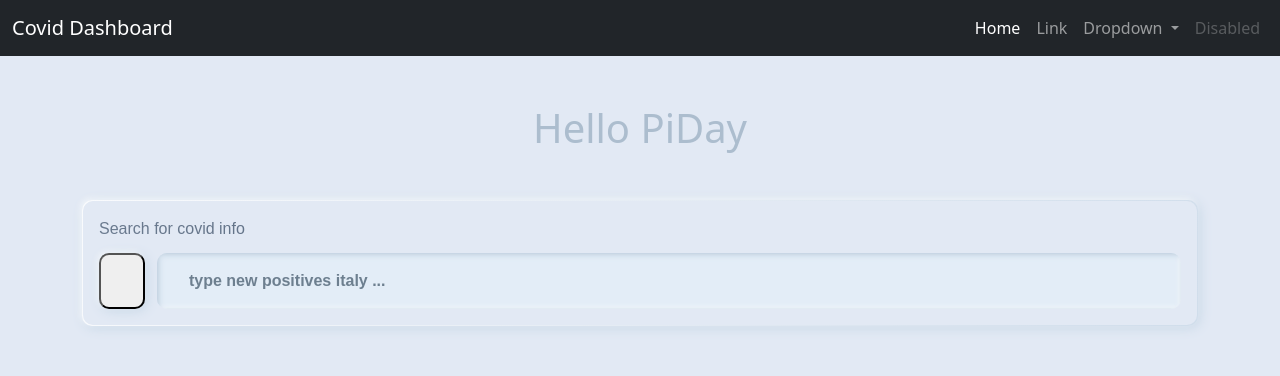
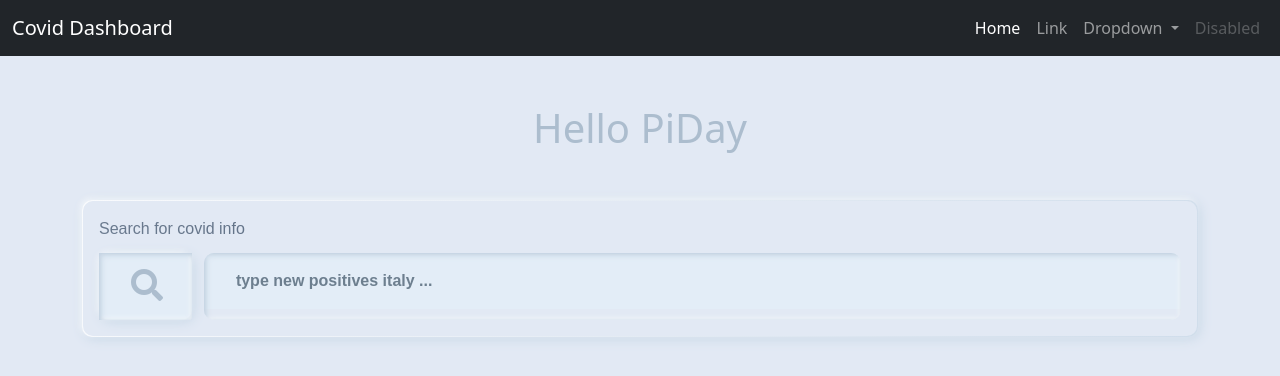
Before and after one commit to Pi-Campus/team_97, a website: page index.html in a window 1280 px wide. Drawn offline with nearby package versions, Linux system fonts and the light colour scheme.

Commit message:
fix vari

```diff
--- a/index.html
+++ b/index.html
@@ -7,6 +7,9 @@
 
     <!-- Bootstrap CSS -->
     <link href="https://cdn.jsdelivr.net/npm/bootstrap@5.0.0-beta2/dist/css/bootstrap.min.css" rel="stylesheet" integrity="sha384-BmbxuPwQa2lc/FVzBcNJ7UAyJxM6wuqIj61tLrc4wSX0szH/Ev+nYRRuWlolflfl" crossorigin="anonymous">
+
+
+    <link rel="stylesheet" href="https://cdnjs.cloudflare.com/ajax/libs/font-awesome/5.15.2/css/all.min.css" integrity="sha512-HK5fgLBL+xu6dm/Ii3z4xhlSUyZgTT9tuc/hSrtw6uzJOvgRr2a9jyxxT1ely+B+xFAmJKVSTbpM/CuL7qxO8w==" crossorigin="anonymous"/>
 
     <link rel="stylesheet" href="style.css">
 
@@ -56,7 +59,7 @@
                     <label>Search for covid info</label>
                     <div class="d-flex">
                       <button class="Icon">
-
+                        <i class="fas fa-search fa-2x"></i>
                       </button>
                       <div class="InputContainer">
                         <input placeholder="type new positives italy ..."/>
--- a/style.css
+++ b/style.css
@@ -37,9 +37,6 @@
     margin-right: 12px;
     box-shadow: -2px -2px 6px rgba(255, 255, 255, 0.6), 2px 2px 12px #c8d8e7;
   }
-  .Icon svg {
-    transform: translate(-1px, -1px);
-  }
 
   label {
     font-family: "Hind", sans-serif;
@@ -53,6 +50,37 @@
 
   .InputContainer {
     width: 100%;
+  }
+
+  button.Icon {
+    position: relative;
+    background-color: #e3edf7;
+    padding: 16px 32px;
+    border: none;
+    display: block;
+    font-family: "Orbitron", sans-serif;
+    font-weight: 600;
+    color: #a9b8c9;
+    -webkit-appearance: none;
+    transition: all 240ms ease-out;
+    border-radius: var(--border-radius);
+    --top-shadow: inset 1px 1px 3px #c5d4e3, inset 2px 2px 6px #c5d4e3;
+    --bottom-shadow: inset -2px -2px 4px rgba(255,255,255, .7);
+  }
+
+
+  button.Icon:focus {
+    background-color: #e3edf7;
+    padding: 16px 32px;
+    border: none;
+    display: block;
+    font-family: "Orbitron", sans-serif;
+    font-weight: 600;
+    color: #a9b8c9;
+    -webkit-appearance: none;
+    transition: all 240ms ease-out;
+    --top-shadow: inset 1px 1px 3px #c5d4e3, inset 2px 2px 6px #c5d4e3;
+    --bottom-shadow: inset -2px -2px 4px rgba(255,255,255, .7);
   }
 
   input {
@@ -83,7 +111,7 @@
     border-radius: var(--border-radius);
     overflow: hidden;
   }
-  .InputContainer:before, .InputContainer:after {
+  .InputContainer:before, .InputContainer:after , button.Icon:before , button.Icon:after {
     left: 0;
     top: 0;
     display: block;
@@ -93,9 +121,9 @@
     height: 100%;
     position: absolute;
   }
-  .InputContainer:before {
+  .InputContainer:before , button.Icon:before {
     box-shadow: var(--bottom-shadow);
   }
-  .InputContainer:after {
+  .InputContainer:after , button.Icon:after {
     box-shadow: var(--top-shadow);
   }
```
